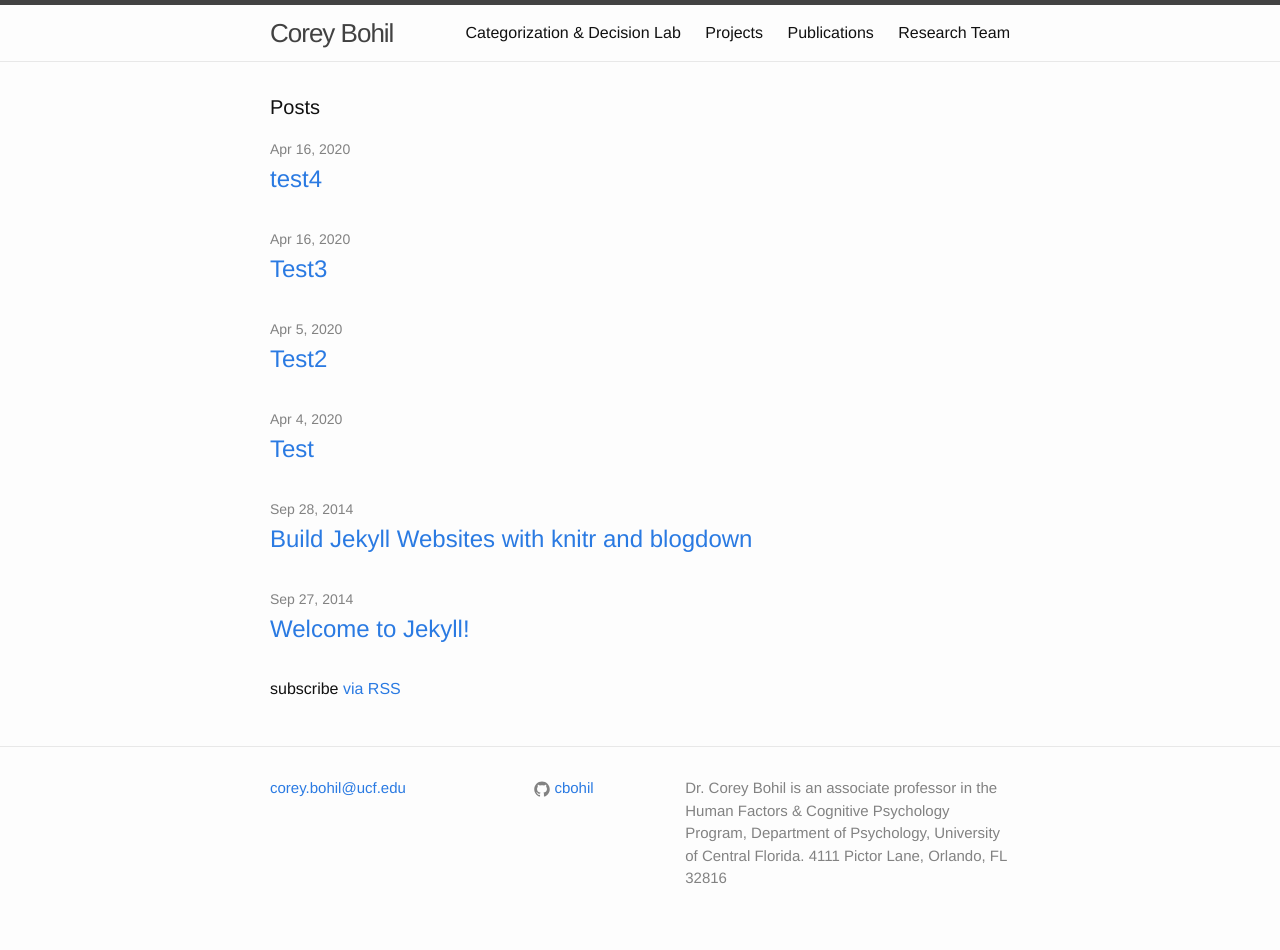
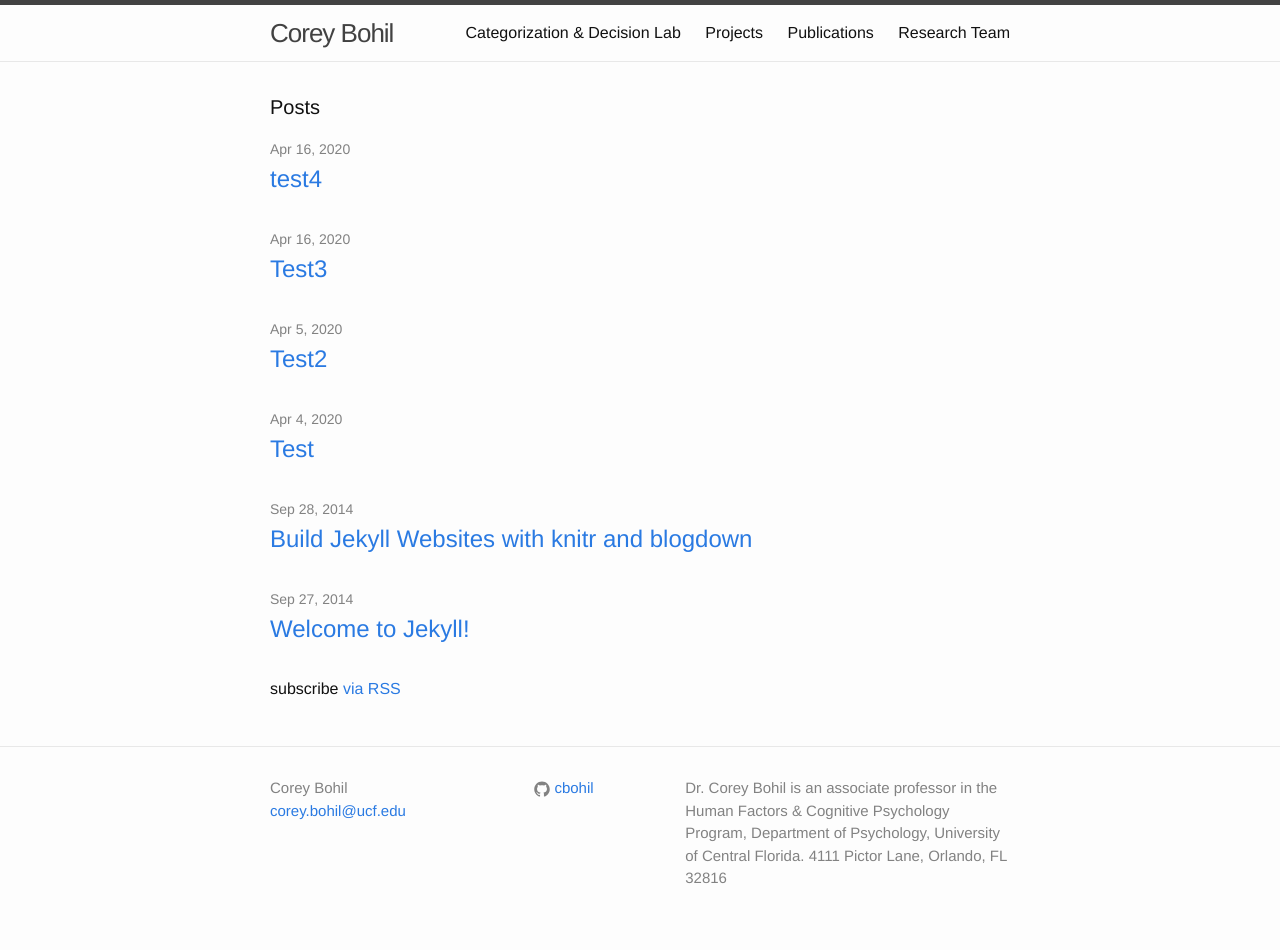
Before and after one commit to cbohil/cbohil.github.io, a Jekyll site: the page built from index.html, in a window 1280 px wide. Built offline with Jekyll 4.4.1, drawn with Linux system fonts in a browser that asks for light colours.

Commit message:
added list item (title) back in footer

```diff
--- a/_includes/footer.html
+++ b/_includes/footer.html
@@ -5,7 +5,7 @@
     <div class="footer-col-wrapper">
       <div class="footer-col  footer-col-1">
         <ul class="contact-list">
-          <!-- <li>{{ site.title }}</li> -->
+          <li>{{ site.title }}</li>
           <li><a href="mailto:{{ site.email }}">{{ site.email }}</a></li>
         </ul>
       </div>
```
